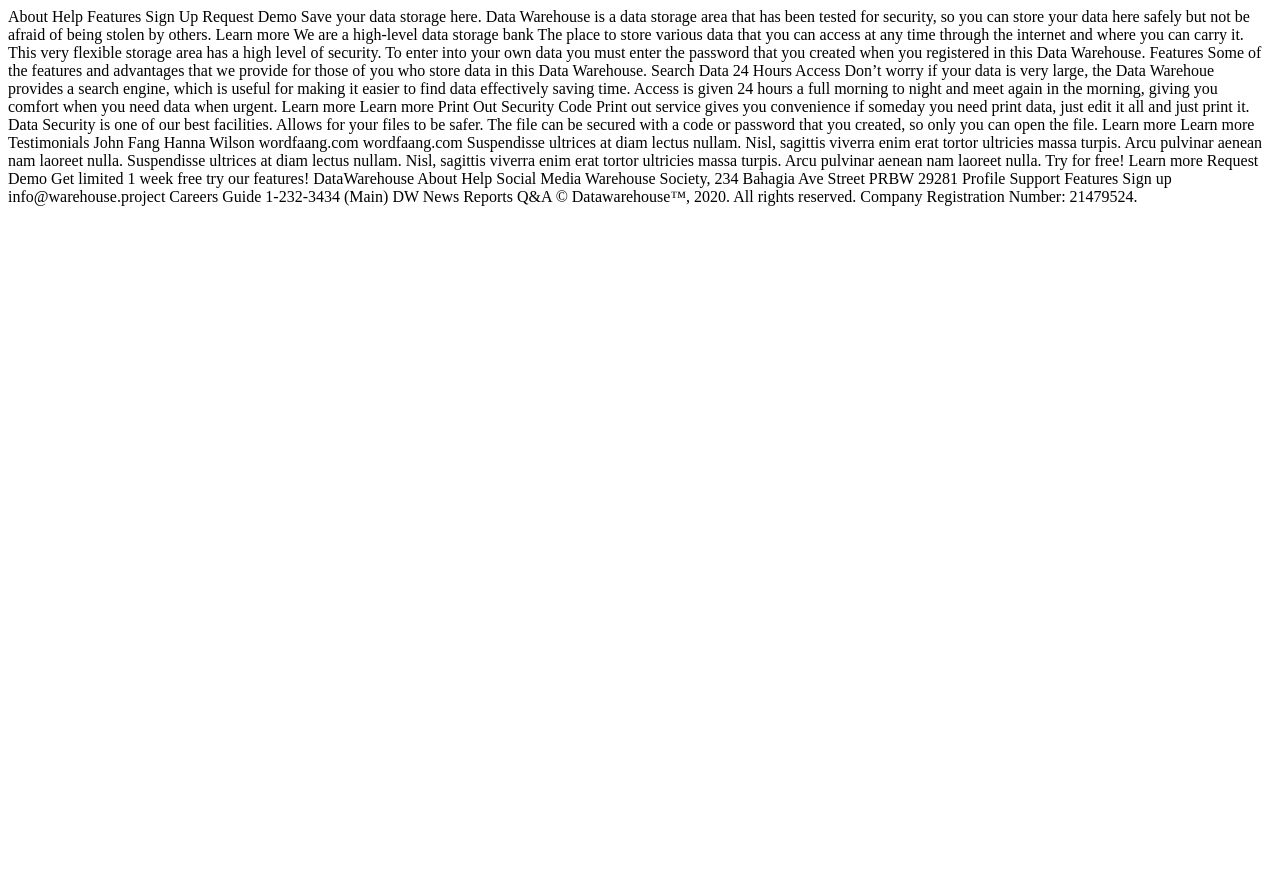
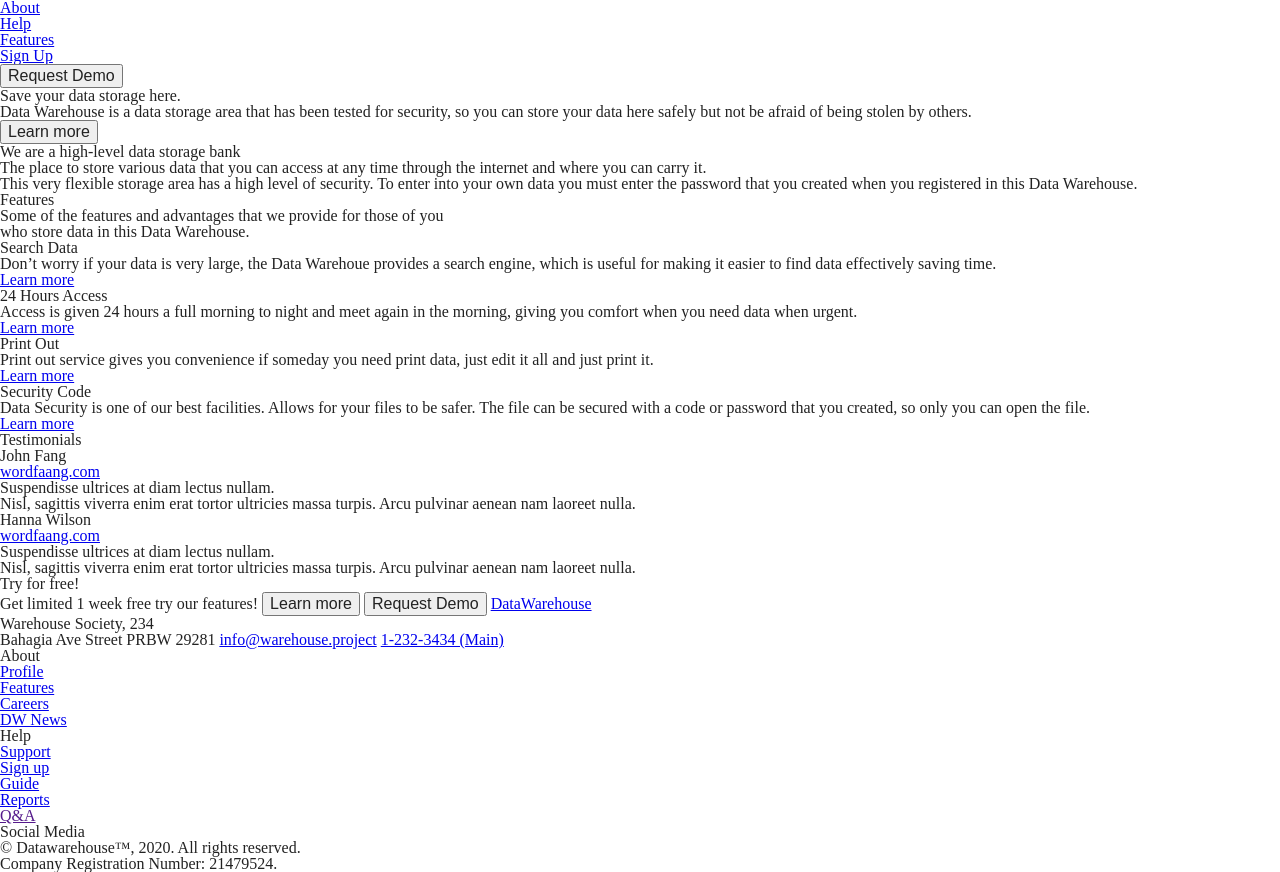
Before and after one commit to dmitriy1179/data-storage, a plain HTML site: page index.html in a window 1280 px wide. Before the commit the page ends 800 px from the top, so only its background shows below. Drawn offline with Linux system fonts and the light colour scheme.

Commit message:
add layout

```diff
--- a/index.html
+++ b/index.html
@@ -1,78 +1,136 @@
 <!DOCTYPE html>
 <html lang="en">
+
 <head>
   <meta charset="UTF-8">
   <meta name="viewport" content="width=device-width, initial-scale=1.0">
+  <link rel="stylesheet" href="styles/reset.css">
   <title>Data storage</title>
 </head>
+
 <body>
 
-About
-Help
-Features
-Sign Up
-Request Demo
-Save your data storage here.
-Data Warehouse is a data storage area that has been
-tested for security, so you can store your data here
-safely but not be afraid of being stolen by others.
-Learn more
-We are a high-level data
-storage bank
-The place to store various data that you can access at any time through the internet  and where you can carry it.
-This very flexible storage area has a high level of security. To enter into your own data you must enter the password that you created when you registered in this Data Warehouse.
-Features
-Some of the features and advantages that we provide for those of you who store data in this Data Warehouse.
-Search Data
-24 Hours Access
-Don’t worry if your data is very large, the Data Warehoue provides a search engine, which is useful for making it easier to find data effectively saving time.
-Access is given 24 hours a full morning to night and
-meet again in the morning, giving you comfort when
-you need data when urgent.
-Learn more
-Learn more
-Print Out
-Security Code
-Print out service gives you convenience if someday
-you need print data, just edit it all and just print it.
-Data Security is one of our best facilities. Allows for your files
-to be safer. The file can be secured with a code or password that
-you created, so only you can open the file.
-Learn more
-Learn more
-Testimonials
-John Fang
-Hanna Wilson
-wordfaang.com
-wordfaang.com
-Suspendisse ultrices at diam lectus nullam.
-Nisl, sagittis viverra enim erat tortor ultricies massa turpis. Arcu pulvinar aenean nam laoreet nulla.
-Suspendisse ultrices at diam lectus nullam.
-Nisl, sagittis viverra enim erat tortor ultricies massa turpis. Arcu pulvinar aenean nam laoreet nulla.
-Try for free!
-Learn more
-Request Demo
-Get limited 1 week free try our features!
-DataWarehouse
-About
-Help
-Social Media
-Warehouse Society, 234
+  <div class="container">
+    <header>
+      <ul>
+        <li>
+          <a href="#">About</a>
+        </li>
+        <li>
+          <a href="#">Help</a>
+        </li>
+        <li>
+          <a href="#">Features</a>
+        </li>
+        <li>
+          <a href="#">Sign Up</a>
+        </li>
+      </ul>
+      <button>Request Demo</button>
+    </header>
 
-Bahagia Ave Street
-PRBW 29281
-Profile
-Support
-Features
-Sign up
-info@warehouse.project
-Careers
-Guide
-1-232-3434 (Main)
-DW News
-Reports
-Q&A
-© Datawarehouse™, 2020. All rights reserved.
-Company Registration Number: 21479524.
+    <main>
+      <h1>Save your data storage here.</h1>
+      <p>Data Warehouse is a data storage area that has been tested for security, so you can store your data here safely but
+        not be afraid of being stolen by others.</p>
+      <button>Learn more</button>
+      <h2>We are a high-level data storage bank</h2>
+      <p>The place to store various data that you can access at any time through the internet and where you can carry it.
+      </p>
+      <p>This very flexible storage area has a high level of security. To enter into your own data you must enter the
+        password that you created when you registered in this Data Warehouse. </p>
+      <h2>Features</h2>
+      <p>Some of the features and advantages that we provide for those of you<br>who store data in this Data Warehouse.</p>
+      <ul>
+        <li>
+          <h3>Search Data</h3>
+          <p>Don’t worry if your data is very large, the Data Warehoue provides a search engine, which is useful for making
+            it easier to find data effectively saving time.</p>
+          <a href="#">Learn more</a>
+        </li>
+        <li>
+          <h3>24 Hours Access</h3>
+          <p>Access is given 24 hours a full morning to night and meet again in the morning, giving you comfort when you
+            need data when urgent.</p>
+          <a href="#">Learn more</a>
+        </li>
+        <li>
+          <h3>Print Out</h3>
+          <p>Print out service gives you convenience if someday you need print data, just edit it all and just print it.</p>
+          <a href="#">Learn more</a>
+        </li>
+        <li>
+          <h3>Security Code</h3>
+          <p>Data Security is one of our best facilities. Allows for your files to be safer. The file can be secured with a
+            code or password that you created, so only you can open the file.</p>
+          <a href="#">Learn more</a>
+        </li>
+      </ul>
+      <h2>Testimonials</h2>
+      <ul>
+        <li>
+          <h4>John Fang</h4>
+          <a href="wordfaang.com" target="_blank">wordfaang.com</a>
+          <p>Suspendisse ultrices at diam lectus nullam.</p>
+          <p>Nisl, sagittis viverra enim erat tortor ultricies massa turpis. Arcu pulvinar aenean nam laoreet nulla.</p>
+        </li>
+        <li>
+          <h4>Hanna Wilson</h4>
+          <a href="wordfaang.com" target="_blank">wordfaang.com</a>
+          <p>Suspendisse ultrices at diam lectus nullam.</p>
+          <p>Nisl, sagittis viverra enim erat tortor ultricies massa turpis. Arcu pulvinar aenean nam laoreet nulla.</p>
+        </li>
+      </ul>
+    </main>
+
+    <footer>
+      <h2>Try for free!</h2>
+      <span>Get limited 1 week free try our features!</span>
+      <button>Learn more</button>
+      <button>Request Demo</button>
+      <a href="#">DataWarehouse</a>
+      <address>
+        Warehouse Society, 234<br>Bahagia Ave Street PRBW 29281
+        <a href="mailto:info@warehouse.project">info@warehouse.project</a>
+        <a href="tel:+12323434">1-232-3434 (Main)</a>
+      </address>
+      <h4>About</h4>
+      <ul>
+        <li>
+          <a href="#">Profile</a>
+        </li>
+        <li>
+          <a href="#">Features</a>
+        </li>
+        <li>
+          <a href="#">Careers</a>
+        </li>
+        <li>
+          <a href="#">DW News</a>
+        </li>
+      </ul>
+      <h4>Help</h4>
+      <ul>
+        <li>
+          <a href="#">Support</a>
+        </li>
+        <li>
+          <a href="#">Sign up</a>
+        </li>
+        <li>
+          <a href="#">Guide</a>
+        </li>
+        <li>
+          <a href="#">Reports</a>
+        </li>
+        <li>
+          <a href="">Q&A</a>
+        </li>
+      </ul>
+      <h4>Social Media</h4>
+      <span>© Datawarehouse™, 2020. All rights reserved.<br>Company Registration Number: 21479524.</span>
+    </footer>
+  </div>
 </body>
+
 </html>
--- /dev/null
+++ b/styles/reset.css
@@ -0,0 +1,366 @@
+/* http://meyerweb.com/eric/tools/css/reset/
+   v2.0-modified | 20110126
+   License: none (public domain)
+*/
+
+html, body, div, span, applet, object, iframe,
+h1, h2, h3, h4, h5, h6, p, blockquote, pre,
+a, abbr, acronym, address, big, cite, code,
+del, dfn, em, img, ins, kbd, q, s, samp,
+small, strike, strong, sub, sup, tt, var,
+b, u, i, center,
+dl, dt, dd, ol, ul, li,
+fieldset, form, label, legend,
+table, caption, tbody, tfoot, thead, tr, th, td,
+article, aside, canvas, details, embed,
+figure, figcaption, footer, header, hgroup,
+menu, nav, output, ruby, section, summary,
+time, mark, audio, video {
+    margin: 0;
+	padding: 0;
+	border: 0;
+	font-size: 100%;
+	font: inherit;
+	vertical-align: baseline;
+}
+
+/* make sure to set some focus styles for accessibility */
+:focus {
+    outline: 0;
+}
+
+/* HTML5 display-role reset for older browsers */
+article, aside, details, figcaption, figure,
+footer, header, hgroup, menu, nav, section {
+	display: block;
+}
+
+body {
+	line-height: 1;
+}
+
+ol, ul {
+	list-style: none;
+}
+
+blockquote, q {
+	quotes: none;
+}
+
+blockquote:before, blockquote:after,
+q:before, q:after {
+	content: '';
+	content: none;
+}
+
+table {
+	border-collapse: collapse;
+	border-spacing: 0;
+}
+
+input[type=search]::-webkit-search-cancel-button,
+input[type=search]::-webkit-search-decoration,
+input[type=search]::-webkit-search-results-button,
+input[type=search]::-webkit-search-results-decoration {
+    -webkit-appearance: none;
+    -moz-appearance: none;
+}
+
+input[type=search] {
+    -webkit-appearance: none;
+    -moz-appearance: none;
+    -webkit-box-sizing: content-box;
+    -moz-box-sizing: content-box;
+    box-sizing: content-box;
+}
+
+textarea {
+    overflow: auto;
+    vertical-align: top;
+    resize: vertical;
+}
+
+/**
+ * Correct `inline-block` display not defined in IE 6/7/8/9 and Firefox 3.
+ */
+
+audio,
+canvas,
+video {
+    display: inline-block;
+    *display: inline;
+    *zoom: 1;
+    max-width: 100%;
+}
+
+/**
+ * Prevent modern browsers from displaying `audio` without controls.
+ * Remove excess height in iOS 5 devices.
+ */
+
+audio:not([controls]) {
+    display: none;
+    height: 0;
+}
+
+/**
+ * Address styling not present in IE 7/8/9, Firefox 3, and Safari 4.
+ * Known issue: no IE 6 support.
+ */
+
+[hidden] {
+    display: none;
+}
+
+/**
+ * 1. Correct text resizing oddly in IE 6/7 when body `font-size` is set using
+ *    `em` units.
+ * 2. Prevent iOS text size adjust after orientation change, without disabling
+ *    user zoom.
+ */
+
+html {
+    font-size: 100%; /* 1 */
+    -webkit-text-size-adjust: 100%; /* 2 */
+    -ms-text-size-adjust: 100%; /* 2 */
+}
+
+/**
+ * Address `outline` inconsistency between Chrome and other browsers.
+ */
+
+a:focus {
+    outline: thin dotted;
+}
+
+/**
+ * Improve readability when focused and also mouse hovered in all browsers.
+ */
+
+a:active,
+a:hover {
+    outline: 0;
+}
+
+/**
+ * 1. Remove border when inside `a` element in IE 6/7/8/9 and Firefox 3.
+ * 2. Improve image quality when scaled in IE 7.
+ */
+
+img {
+    border: 0; /* 1 */
+    -ms-interpolation-mode: bicubic; /* 2 */
+}
+
+/**
+ * Address margin not present in IE 6/7/8/9, Safari 5, and Opera 11.
+ */
+
+figure {
+    margin: 0;
+}
+
+/**
+ * Correct margin displayed oddly in IE 6/7.
+ */
+
+form {
+    margin: 0;
+}
+
+/**
+ * Define consistent border, margin, and padding.
+ */
+
+fieldset {
+    border: 1px solid #c0c0c0;
+    margin: 0 2px;
+    padding: 0.35em 0.625em 0.75em;
+}
+
+/**
+ * 1. Correct color not being inherited in IE 6/7/8/9.
+ * 2. Correct text not wrapping in Firefox 3.
+ * 3. Correct alignment displayed oddly in IE 6/7.
+ */
+
+legend {
+    border: 0; /* 1 */
+    padding: 0;
+    white-space: normal; /* 2 */
+    *margin-left: -7px; /* 3 */
+}
+
+/**
+ * 1. Correct font size not being inherited in all browsers.
+ * 2. Address margins set differently in IE 6/7, Firefox 3+, Safari 5,
+ *    and Chrome.
+ * 3. Improve appearance and consistency in all browsers.
+ */
+
+button,
+input,
+select,
+textarea {
+    font-size: 100%; /* 1 */
+    margin: 0; /* 2 */
+    vertical-align: baseline; /* 3 */
+    *vertical-align: middle; /* 3 */
+}
+
+/**
+ * Address Firefox 3+ setting `line-height` on `input` using `!important` in
+ * the UA stylesheet.
+ */
+
+button,
+input {
+    line-height: normal;
+}
+
+/**
+ * Address inconsistent `text-transform` inheritance for `button` and `select`.
+ * All other form control elements do not inherit `text-transform` values.
+ * Correct `button` style inheritance in Chrome, Safari 5+, and IE 6+.
+ * Correct `select` style inheritance in Firefox 4+ and Opera.
+ */
+
+button,
+select {
+    text-transform: none;
+}
+
+/**
+ * 1. Avoid the WebKit bug in Android 4.0.* where (2) destroys native `audio`
+ *    and `video` controls.
+ * 2. Correct inability to style clickable `input` types in iOS.
+ * 3. Improve usability and consistency of cursor style between image-type
+ *    `input` and others.
+ * 4. Remove inner spacing in IE 7 without affecting normal text inputs.
+ *    Known issue: inner spacing remains in IE 6.
+ */
+
+button,
+html input[type="button"], /* 1 */
+input[type="reset"],
+input[type="submit"] {
+    -webkit-appearance: button; /* 2 */
+    cursor: pointer; /* 3 */
+    *overflow: visible;  /* 4 */
+}
+
+/**
+ * Re-set default cursor for disabled elements.
+ */
+
+button[disabled],
+html input[disabled] {
+    cursor: default;
+}
+
+/**
+ * 1. Address box sizing set to content-box in IE 8/9.
+ * 2. Remove excess padding in IE 8/9.
+ * 3. Remove excess padding in IE 7.
+ *    Known issue: excess padding remains in IE 6.
+ */
+
+input[type="checkbox"],
+input[type="radio"] {
+    box-sizing: border-box; /* 1 */
+    padding: 0; /* 2 */
+    *height: 13px; /* 3 */
+    *width: 13px; /* 3 */
+}
+
+/**
+ * 1. Address `appearance` set to `searchfield` in Safari 5 and Chrome.
+ * 2. Address `box-sizing` set to `border-box` in Safari 5 and Chrome
+ *    (include `-moz` to future-proof).
+ */
+
+input[type="search"] {
+    -webkit-appearance: textfield; /* 1 */
+    -moz-box-sizing: content-box;
+    -webkit-box-sizing: content-box; /* 2 */
+    box-sizing: content-box;
+}
+
+/**
+ * Remove inner padding and search cancel button in Safari 5 and Chrome
+ * on OS X.
+ */
+
+input[type="search"]::-webkit-search-cancel-button,
+input[type="search"]::-webkit-search-decoration {
+    -webkit-appearance: none;
+}
+
+/**
+ * Remove inner padding and border in Firefox 3+.
+ */
+
+button::-moz-focus-inner,
+input::-moz-focus-inner {
+    border: 0;
+    padding: 0;
+}
+
+/**
+ * 1. Remove default vertical scrollbar in IE 6/7/8/9.
+ * 2. Improve readability and alignment in all browsers.
+ */
+
+textarea {
+    overflow: auto; /* 1 */
+    vertical-align: top; /* 2 */
+}
+
+/**
+ * Remove most spacing between table cells.
+ */
+
+table {
+    border-collapse: collapse;
+    border-spacing: 0;
+}
+
+html,
+button,
+input,
+select,
+textarea {
+    color: #222;
+}
+
+
+::-moz-selection {
+    background: #b3d4fc;
+    text-shadow: none;
+}
+
+::selection {
+    background: #b3d4fc;
+    text-shadow: none;
+}
+
+img {
+    vertical-align: middle;
+}
+
+fieldset {
+    border: 0;
+    margin: 0;
+    padding: 0;
+}
+
+textarea {
+    resize: vertical;
+}
+
+.chromeframe {
+    margin: 0.2em 0;
+    background: #ccc;
+    color: #000;
+    padding: 0.2em 0;
+}
```
